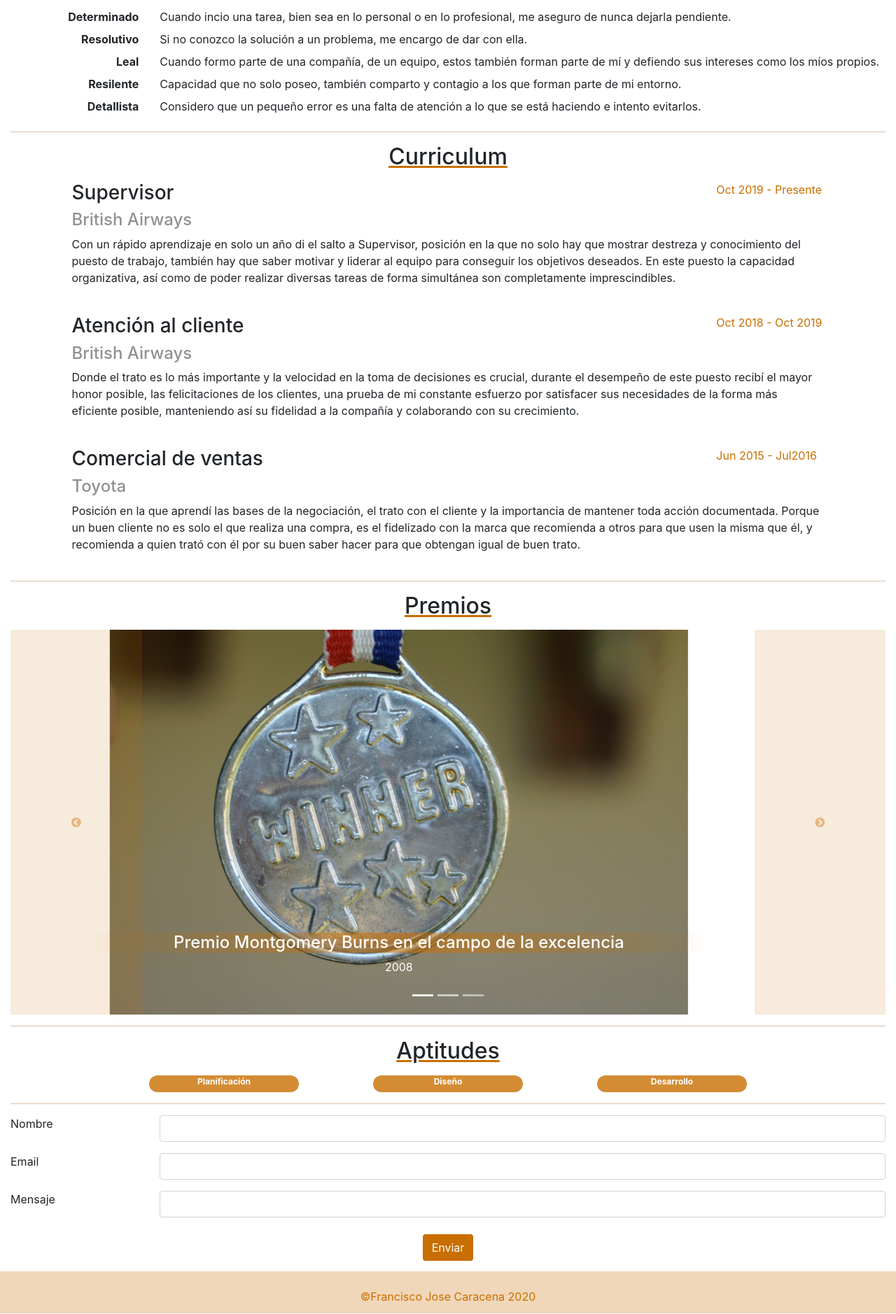
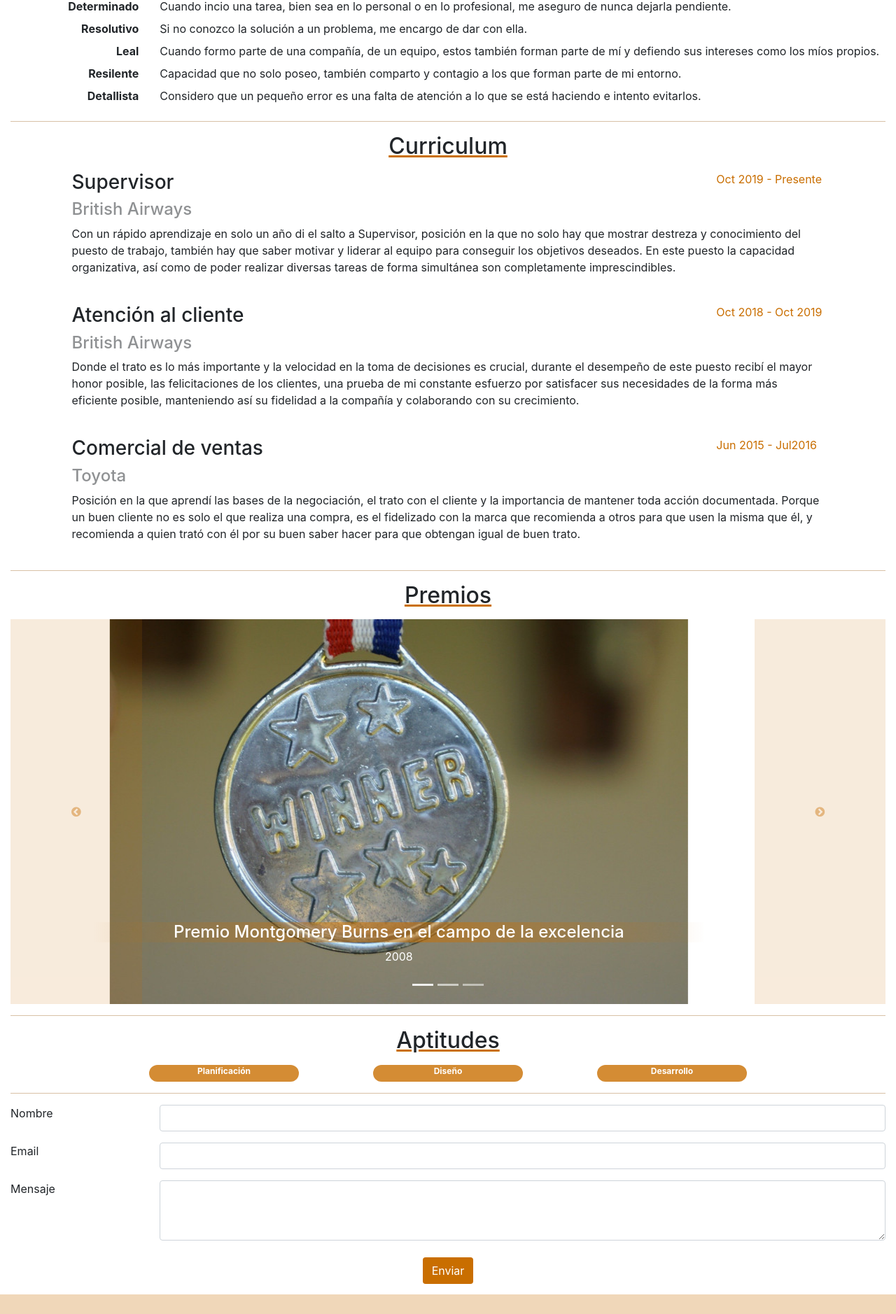
Before and after one commit to FranCaracena/DIW5, a plain HTML site: page index.html in a window 1280 px wide. Shown: the part 770-2648 px from the top of the page at 70% size. Drawn offline with nearby package versions, Linux system fonts and the light colour scheme.

Commit message:
Changes to be committed: 	modified:   CSS/estilo.CSS 	modified:   index.html 	modified:   readme.md
Tarea lista a falta de comentar

```diff
--- a/CSS/estilo.CSS
+++ b/CSS/estilo.CSS
@@ -81,6 +81,11 @@ hr{
     background-color: #c96e00;
 }
 
+.anclas{
+    padding-top: 60px;
+    margin-top: -60px;
+}
+
 footer{
     background-color: #c96f0046;
     text-align: center;
--- a/index.html
+++ b/index.html
@@ -36,8 +36,8 @@
         </div>
       </nav>
 
-    <div id="sobremi">
-      <p class="h2 text-center">Sobre Mi</p>
+    <div>
+      <p class="h2 text-center anclas" id="sobremi">Sobre Mi</p>
       <div class="row">
         <div class="col-md-6">
           <img src="./images/trtj3463.png" class="rounded img-fluid">
@@ -55,8 +55,8 @@
     <hr class="col-xs-12">
 
 
-    <div id="cualidades">
-      <p class="h2 text-center">Cualidades</p>
+    <div>
+      <p class="h2 text-center anclas" id="cualidades">Cualidades</p>
       <dl class="row lista">
         <dt class="col-sm-2">Determinado</dt>
         <dd class="col-sm-10">Cuando incio una tarea, bien sea en lo personal o en lo profesional, me aseguro de nunca dejarla pendiente.</dd>
@@ -77,8 +77,8 @@
 
     <hr class="col-xs-12">
 
-    <div id="curriculum">
-      <p class="h2 text-center">Curriculum</p>
+    <div>
+      <p class="h2 text-center anclas" id="curriculum">Curriculum</p>
       <div class="experiencia">
         <div class="row">
         <p class="h3 col-md-10">Supervisor</p>
@@ -107,8 +107,8 @@
 
     <hr class="col-xs-12">
 
-    <div id="premios">
-      <p class="h2 text-center">Premios</p>
+    <div>
+      <p class="h2 text-center anclas" id="premios">Premios</p>
       <div id="carrusel" class="carousel slide" data-ride="carousel">
         <ol class="carousel-indicators">
           <li data-target="#carrusel" data-slide-to="0" class="active"></li>
@@ -158,8 +158,8 @@
 
     <hr class="col-xs-12">
 
-    <div id="aptitudes">
-      <p class="h2 text-center">Aptitudes</p>
+    <div>
+      <p class="h2 text-center anclas" id="aptitudes">Aptitudes</p>
       <div class="row">
         <span class="col-2">&nbsp;</span>
         <span class="badge badge-pill col-sm-2">Planificación</span>
@@ -173,7 +173,7 @@
 
     <hr class="col-xs-12">
 
-    <form id="formulario">
+    <form id="formulario" class="anclas">
       <div class="form-group row">
         <label for="nombre" class="form-control-label col-sm-2">Nombre</label>
         <div class="col-sm-10">
@@ -189,7 +189,7 @@
       <div class="form-group row">
         <label for="mensaje" class="form-control-label col-sm-2">Mensaje</label>
         <div class="col-sm-10">
-          <input type="text" class="form-control" id="mensaje">
+          <textarea rows="3" class="form-control" id="mensaje"></textarea>
         </div>
       </div>
       <div class="col text-center mt-4">
```
Also changed, not shown: 1 other file.
